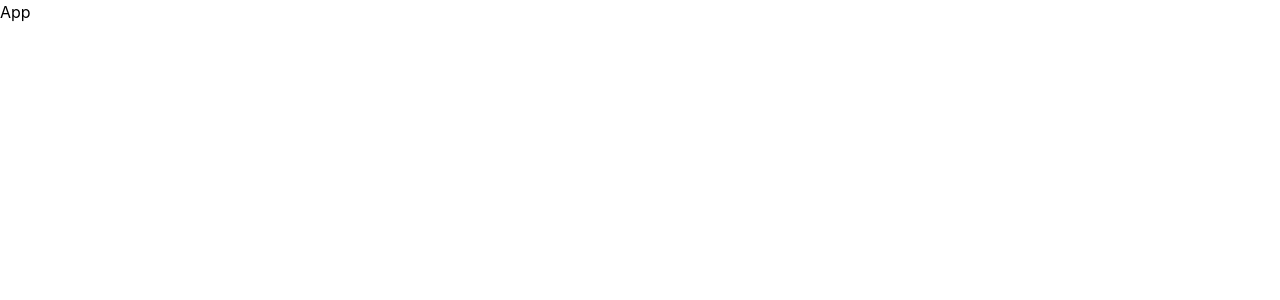
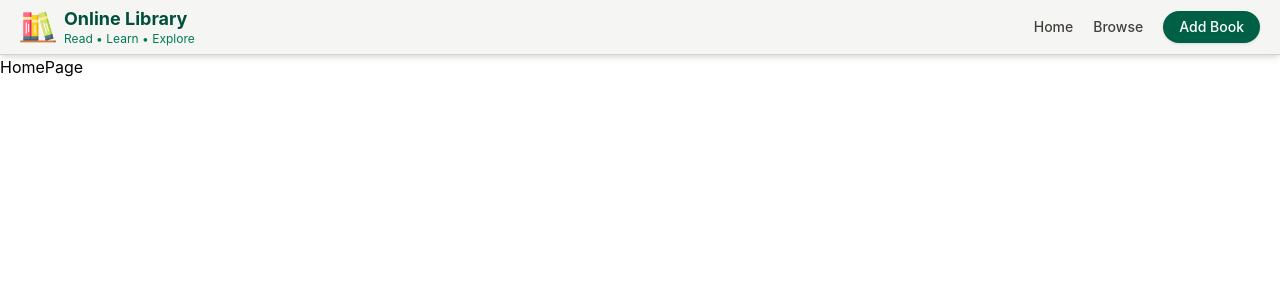
Before and after one commit to monikamittal-1728/Online-Library, a React (Vite) app: page / in a window 1280 px wide. Shown: the top 300 px of the page. Built offline with nearby package versions, Linux system fonts and the light colour scheme.

Commit message:
Create responsive navbar UI

```diff
--- a/src/App.jsx
+++ b/src/App.jsx
@@ -1,9 +1,14 @@
-import React from 'react'
+import React from "react";
+import NavBar from "./components/NavBar";
+import HomePage from "./components/HomePage";
 
 const App = () => {
   return (
-    <div>App</div>
-  )
-}
+    <>
+      <NavBar />
+      <HomePage />
+    </>
+  );
+};
 
-export default App
+export default App;
--- /dev/null
+++ b/src/components/HomePage.jsx
@@ -0,0 +1,9 @@
+import React from 'react'
+
+const HomePage = () => {
+  return (
+    <div>HomePage</div>
+  )
+}
+
+export default HomePage
--- /dev/null
+++ b/src/components/NavBar.jsx
@@ -0,0 +1,76 @@
+import React, { useState } from "react";
+import logo from "../assets/logo.png";
+
+const Navbar = () => {
+  const [menuOpen, setMenuOpen] = useState(false);
+
+  return (
+    <nav className="w-full bg-stone-100 shadow-md border-b border-stone-300 px-2 sm:px-3 py-2">
+
+      <div className=" mx-auto flex items-center justify-between px-2">
+
+        {/* Logo */}
+        <div className="flex items-center gap-2">
+          <img
+            src={logo}
+            alt="Logo"
+            className="w-8 h-8 sm:w-9 sm:h-9 object-contain"
+          />
+
+          <div>
+            <h1 className="text-base sm:text-lg font-bold text-emerald-900 leading-tight">
+              Online Library
+            </h1>
+
+            <p className="text-[10px] sm:text-xs text-emerald-700 leading-tight">
+              Read • Learn • Explore
+            </p>
+          </div>
+        </div>
+
+        {/* Desktop Nav */}
+        <div className="hidden md:flex items-center gap-5 text-sm font-medium">
+          <p className="text-stone-700 hover:text-emerald-800 cursor-pointer transition">
+            Home
+          </p>
+
+          <p className="text-stone-700 hover:text-emerald-800 cursor-pointer transition">
+            Browse
+          </p>
+
+          <p className="bg-emerald-800 hover:bg-emerald-700 text-white px-4 py-1.5 rounded-full cursor-pointer transition shadow-sm">
+            Add Book
+          </p>
+        </div>
+
+        {/* Mobile Menu Button */}
+        <button
+          onClick={() => setMenuOpen(!menuOpen)}
+          className="md:hidden text-emerald-900 text-2xl"
+        >
+          {menuOpen ? "✕" : "☰"}
+        </button>
+      </div>
+
+      {/* Mobile Menu */}
+      {menuOpen && (
+        <div className="md:hidden mt-3 flex flex-col gap-3 bg-white rounded-xl p-4 shadow-md text-center text-sm font-medium">
+
+          <p className="text-stone-700 hover:text-emerald-800 cursor-pointer transition">
+            Home
+          </p>
+
+          <p className="text-stone-700 hover:text-emerald-800 cursor-pointer transition">
+            Browse
+          </p>
+
+          <p className="bg-emerald-800 hover:bg-emerald-700 text-white px-4 py-2 rounded-full cursor-pointer transition shadow-sm">
+            Add Book
+          </p>
+        </div>
+      )}
+    </nav>
+  );
+};
+
+export default Navbar;
```
Also changed, not shown: src/assets/logo.png (added).
